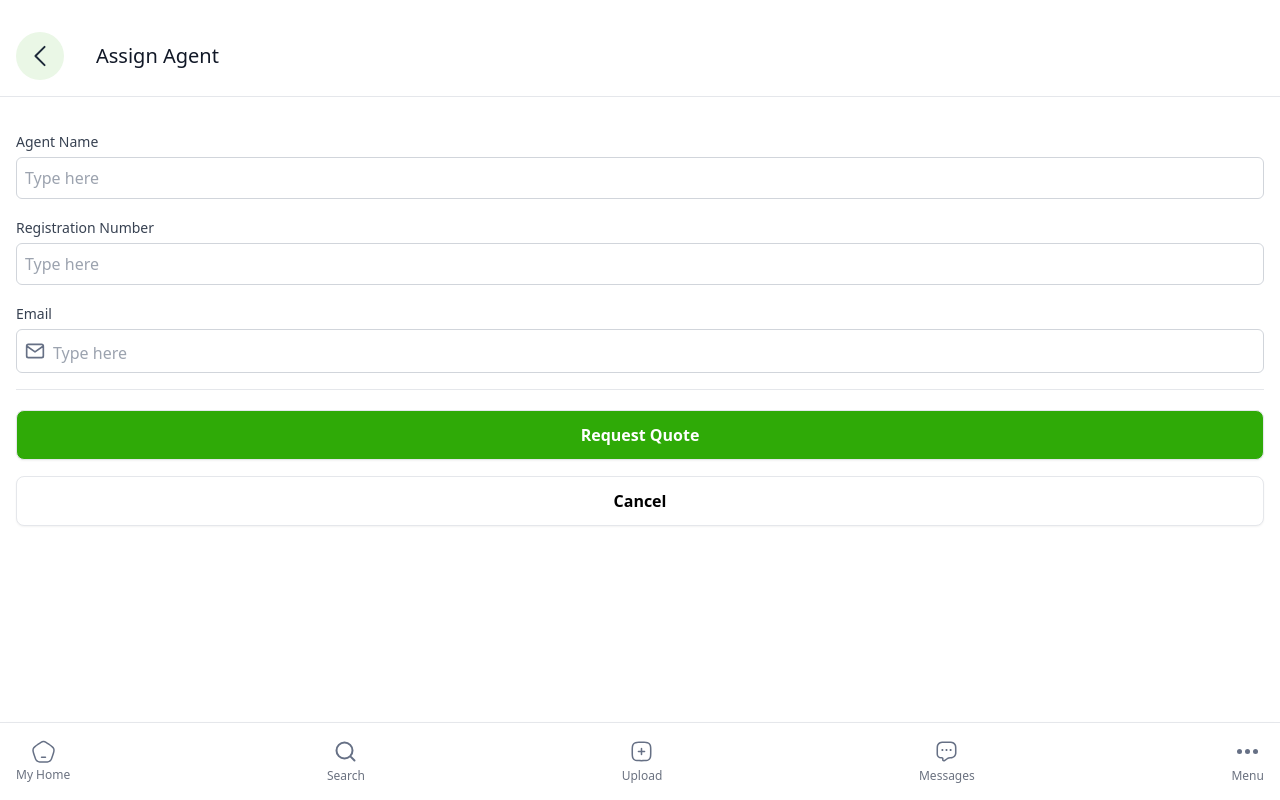
After one commit to Benmore-Studio/benmore-app-sproost, a Django app: page /assign-agent/ in a window 1280 px wide. The commit adds this page. Run offline with Django 5.2, Linux system fonts and the light colour scheme; some libraries are stand-ins or nearby versions.

Commit message:
feat: working on sproost assign-agent screens

```diff
--- a/main/urls.py
+++ b/main/urls.py
@@ -8,6 +8,7 @@ app_name = 'main'
 urlpatterns = [
     path('', views.home, name="home"),
     path('request-quotes/', views.requestQuotes, name="request-quotes"),
+    path('assign-agent/', views.assignAgent, name="assign-agent"),
     path('login/', views.loginUser, name="login"),
     path('signup/', views.signUpUser, name="signup"),
 ]
--- a/main/views.py
+++ b/main/views.py
@@ -25,6 +25,10 @@ def requestQuotes(request):
     context ={}
     return render(request, 'user/request_quotes.html', context)
 
+def assignAgent(request):
+    context ={}
+    return render(request, 'user/assignAgent.html', context)
+
 def loginUser(request):
     context = {}
     return render(request, 'user/auth/login.html', context)
--- /dev/null
+++ b/templates/user/assignAgent.html
@@ -0,0 +1,64 @@
+{% extends "user/base.html" %} {% load static %} {% block content %}
+<div class="w-full">
+  <!-- header -->
+  <div class="w-full p-4 flex items-center gap-8 mt-4 border-b border-neutral-150">
+    <img onclick="goBack()" src="{% static 'svgs/chevron-left.svg' %}" alt="" class="cursor-pointer" />
+    <h3 class="text-xl text-gray-900 font-medium">Assign Agent</h3>
+  </div>
+
+  <div class="w-full p-4">
+    <form action="" class="w-full mt-4 flex flex-col gap-4">
+      <div class="w-full">
+        <label for="agentName" class="text-gray-700 font-medium text-sm">Agent Name</label>
+        <input
+          type="text"
+          name="agentName"
+          id="agentName"
+          placeholder="Type here"
+          class="w-full p-2 border border-gray-300 rounded-md focus:outline-none mt-1 focus:border-gray-500"
+        />
+      </div>
+      <div class="w-full">
+        <label for="regNumber" class="text-gray-700 font-medium text-sm">Registration Number</label>
+        <input
+          type="text"
+          name="regNumber"
+          id="regNumber"
+          placeholder="Type here"
+          class="w-full p-2 border border-gray-300 rounded-md focus:outline-none mt-1 focus:border-gray-500"
+        />
+      </div>
+      <div class="w-full">
+        <label for="title" class="text-gray-700 font-medium text-sm">Email</label>
+        <div class="group border border-gray-300 rounded-md flex items-center gap-2 p-2 mt-1">
+          <img src="{% static 'svgs/mail.svg' %}" alt="" class="fill-gray-500 w-[20px] h-[20px] text-gray-500" />
+          <input
+            type="text"
+            name="title"
+            id="title"
+            placeholder="Type here"
+            class="w-full h-full outline-none group-focus:outline-none mt-1 focus-visible:border-none border-none"
+          />
+        </div>
+      </div>
+
+      <div class="flex w-full flex-col gap-4 border-t border-neutral-150 pt-5">
+        <button
+          id="nextBtn"
+          onclick="nextPrev(1)"
+          type="button"
+          class="flex items-center w-full justify-center p-3 rounded-lg bg-primary text-white border border-neutral-150 shadow-sm font-semibold"
+        >
+          Request Quote
+        </button>
+        <button
+          type="button"
+          class="flex p-3 w-full rounded-lg items-center justify-center bg-white border border-neutral-150 shadow-sm font-semibold"
+        >
+          Cancel
+        </button>
+      </div>
+    </form>
+  </div>
+</div>
+{% endblock %}
```
Also changed, not shown: templates/user/home-owner.html (+9 -3 lines), templates/user/request_quotes.html (+5 -5 lines), static/svgs/mail.svg.
